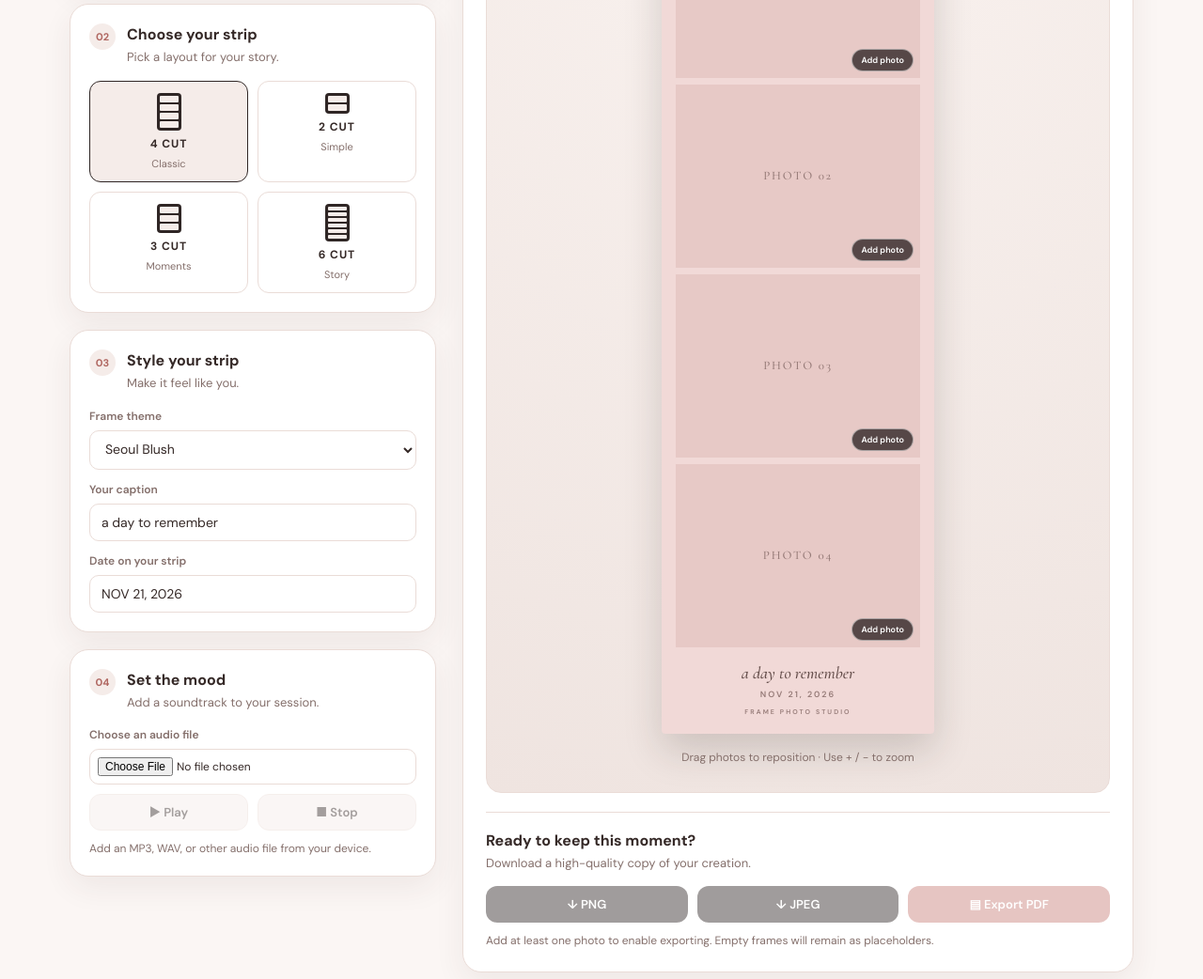
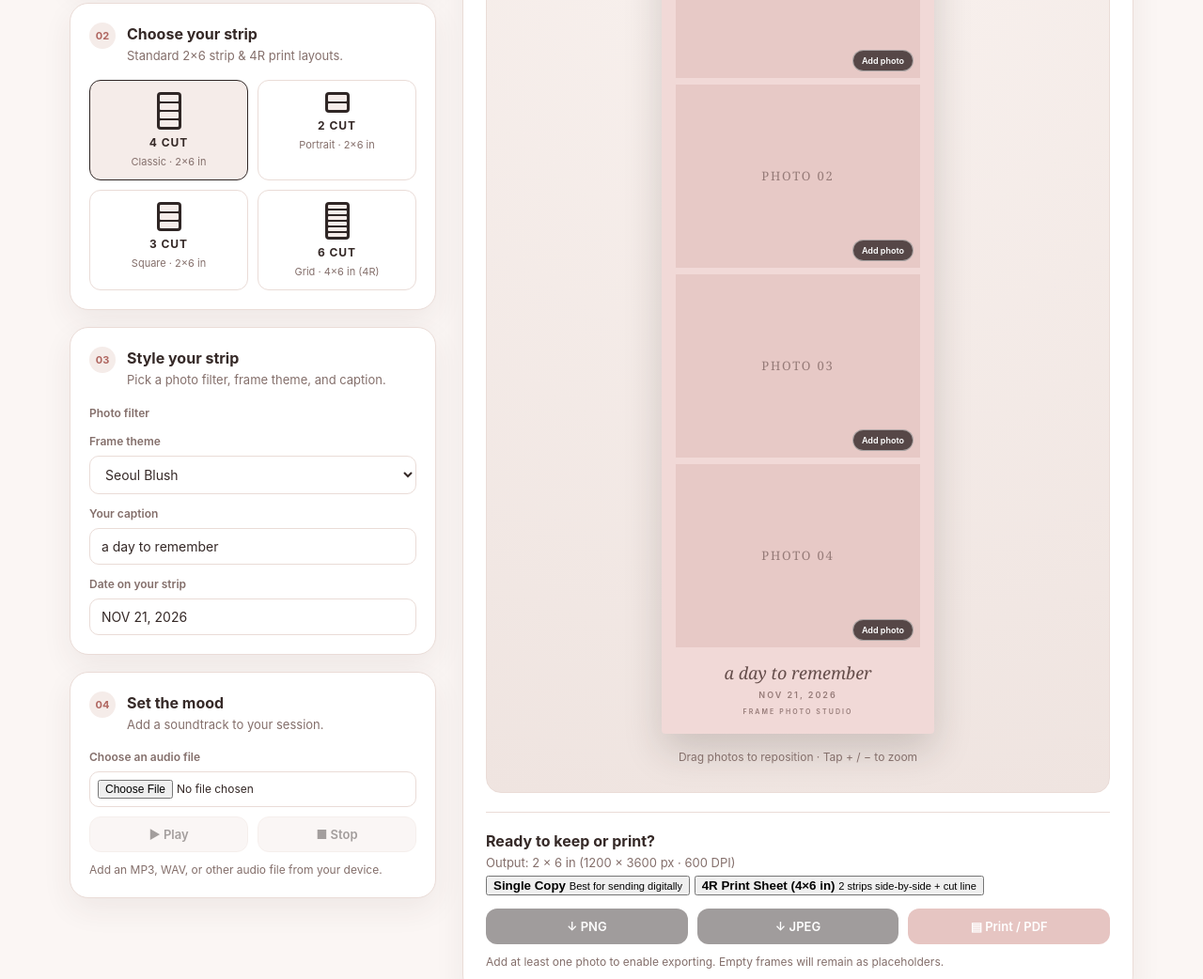
Before and after one commit to Feliajoy/korean-photobooth_v1, a plain HTML site: page index.html in a window 1280 px wide. Shown: the part 529-1571 px from the top of the page at 94% size. Drawn offline with nearby package versions, Linux system fonts and the light colour scheme; a web font is replaced by a local one.

Commit message:
Update HTML structure and content for photobooth

```diff
--- a/index.html
+++ b/index.html
@@ -2,12 +2,12 @@
 <html lang="en">
 <head>
   <meta charset="UTF-8">
-  <meta name="viewport" content="width=device-width, initial-scale=1.0">
+  <meta name="viewport" content="width=device-width, initial-scale=1.0, viewport-fit=cover">
   <meta name="theme-color" content="#f7e9e8">
   <title>FRAME — Korean Photobooth</title>
   <link rel="preconnect" href="https://fonts.googleapis.com">
   <link rel="preconnect" href="https://fonts.gstatic.com" crossorigin>
-  <link href="https://fonts.googleapis.com/css2?family=Cormorant+Garamond:ital,wght@0,500;0,600;1,500&family=DM+Sans:wght@400;500;600;700&display=swap" rel="stylesheet">
+  <link href="https://fonts.googleapis.com/css2?family=Playfair+Display:ital,wght@0,500;0,600;1,500;1,600&family=Plus+Jakarta+Sans:wght@400;500;600;700&display=swap" rel="stylesheet">
   <link rel="stylesheet" href="styles.css">
 </head>
 <body>
@@ -23,7 +23,7 @@
     <section class="intro">
       <p class="eyebrow">A LITTLE MOMENT, FOREVER</p>
       <h1>Make it a <em>memory.</em></h1>
-      <p class="subheading">Create your own Korean-inspired photo strip. Pick your frames, add a song, and keep the moment.</p>
+      <p class="subheading">Create your own Korean-inspired photo strip. Pick your frames, add a filter, and keep the moment.</p>
     </section>
 
     <div class="workspace">
@@ -44,8 +44,12 @@
             <button type="button" class="button button-light" id="takePhoto" disabled>Capture</button>
           </div>
           <div class="camera-wrap" id="cameraWrap" hidden>
-            <video id="camera" autoplay playsinline muted></video>
-            <div class="camera-hint">Position yourself and press Capture</div>
+            <div class="camera-stage" id="cameraStage">
+              <video id="camera" class="mirrored" autoplay playsinline muted></video>
+              <div class="camera-countdown" id="cameraCountdown" aria-live="polite" hidden></div>
+              <button type="button" class="camera-flip-btn" id="flipCamera" aria-label="Switch camera">⇄ Flip</button>
+            </div>
+            <div class="camera-hint" id="cameraHint">Position yourself and press Capture (3s timer)</div>
           </div>
           <div class="photo-status-row">
             <div class="photo-status" id="photoStatus">0 photos added · Add up to 6 photos</div>
@@ -59,29 +63,29 @@
             <span class="step">02</span>
             <div>
               <h2>Choose your strip</h2>
-              <p>Pick a layout for your story.</p>
+              <p>Standard 2×6 strip &amp; 4R print layouts.</p>
             </div>
           </div>
           <div class="choice-grid layout-choices">
             <button type="button" class="choice active" data-layout="4">
               <span class="mini-strip four"><i></i><i></i><i></i><i></i></span>
               <b>4 CUT</b>
-              <small>Classic</small>
+              <small>Classic · 2×6 in</small>
             </button>
             <button type="button" class="choice" data-layout="2">
               <span class="mini-strip two"><i></i><i></i></span>
               <b>2 CUT</b>
-              <small>Simple</small>
+              <small>Portrait · 2×6 in</small>
             </button>
             <button type="button" class="choice" data-layout="3">
               <span class="mini-strip three"><i></i><i></i><i></i></span>
               <b>3 CUT</b>
-              <small>Moments</small>
+              <small>Square · 2×6 in</small>
             </button>
             <button type="button" class="choice" data-layout="6">
               <span class="mini-strip six"><i></i><i></i><i></i><i></i><i></i><i></i></span>
               <b>6 CUT</b>
-              <small>Story</small>
+              <small>Grid · 4×6 in (4R)</small>
             </button>
           </div>
         </section>
@@ -91,9 +95,13 @@
             <span class="step">03</span>
             <div>
               <h2>Style your strip</h2>
-              <p>Make it feel like you.</p>
+              <p>Pick a photo filter, frame theme, and caption.</p>
             </div>
           </div>
+
+          <label class="field-label">Photo filter</label>
+          <div class="filter-grid" id="filterGrid" role="group" aria-label="Photo filters"></div>
+
           <label class="field-label" for="themeSelect">Frame theme</label>
           <select id="themeSelect" class="select">
             <option value="pink">Seoul Blush</option>
@@ -102,8 +110,10 @@
             <option value="lavender">Lavender Dream</option>
             <option value="mint">Soft Mint</option>
           </select>
+
           <label class="field-label" for="captionInput">Your caption</label>
           <input id="captionInput" class="text-input" maxlength="32" value="a day to remember" placeholder="Write a little note">
+
           <label class="field-label" for="dateInput">Date on your strip</label>
           <input id="dateInput" class="text-input" type="text" maxlength="24">
         </section>
@@ -133,29 +143,45 @@
             <p class="eyebrow">LIVE PREVIEW</p>
             <h2>Your photobooth strip</h2>
           </div>
-          <span class="preview-tag">✦ MADE BY YOU</span>
+          <span class="preview-tag" id="previewSizeTag">2 × 6 IN · 600 DPI</span>
         </div>
 
         <div class="stage">
           <div class="strip theme-pink layout-4" id="strip">
             <div class="strip-photos" id="stripPhotos"></div>
-            <div class="strip-caption" id="stripCaption">a day to remember</div>
-            <div class="strip-date" id="stripDate"></div>
-            <div class="strip-brand">FRAME PHOTO STUDIO</div>
-            <div class="strip-song" id="stripSong" hidden></div>
+            <div class="strip-footer">
+              <div class="strip-caption" id="stripCaption">a day to remember</div>
+              <div class="strip-date" id="stripDate"></div>
+              <div class="strip-brand">FRAME PHOTO STUDIO</div>
+              <div class="strip-song" id="stripSong" hidden></div>
+            </div>
           </div>
-          <p class="stage-tip">Drag photos to reposition · Use + / − to zoom</p>
+          <p class="stage-tip">Drag photos to reposition · Tap + / − to zoom</p>
         </div>
 
         <div class="export-panel">
-          <div>
-            <h3>Ready to keep this moment?</h3>
-            <p>Download a high-quality copy of your creation.</p>
+          <div class="export-top">
+            <div>
+              <h3>Ready to keep or print?</h3>
+              <p id="exportSizeSpec">Output: 2 × 6 in (1200 × 3600 px · 600 DPI)</p>
+            </div>
           </div>
+
+          <div class="export-mode" role="group" aria-label="Export format">
+            <button type="button" class="mode-btn active" data-export-mode="single">
+              <b>Single Copy</b>
+              <small>Best for sending digitally</small>
+            </button>
+            <button type="button" class="mode-btn" data-export-mode="4r">
+              <b>4R Print Sheet (4×6 in)</b>
+              <small id="mode4rSub">2 strips side-by-side + cut line</small>
+            </button>
+          </div>
+
           <div class="export-buttons">
             <button type="button" class="button button-dark" id="savePng" disabled>↓ PNG</button>
             <button type="button" class="button button-dark" id="saveJpg" disabled>↓ JPEG</button>
-            <button type="button" class="button button-accent" id="savePdf" disabled>▤ Export PDF</button>
+            <button type="button" class="button button-accent" id="savePdf" disabled>▤ Print / PDF</button>
           </div>
           <p class="export-hint" id="exportHint">Add at least one photo to enable exporting. Empty frames will remain as placeholders.</p>
         </div>
```
